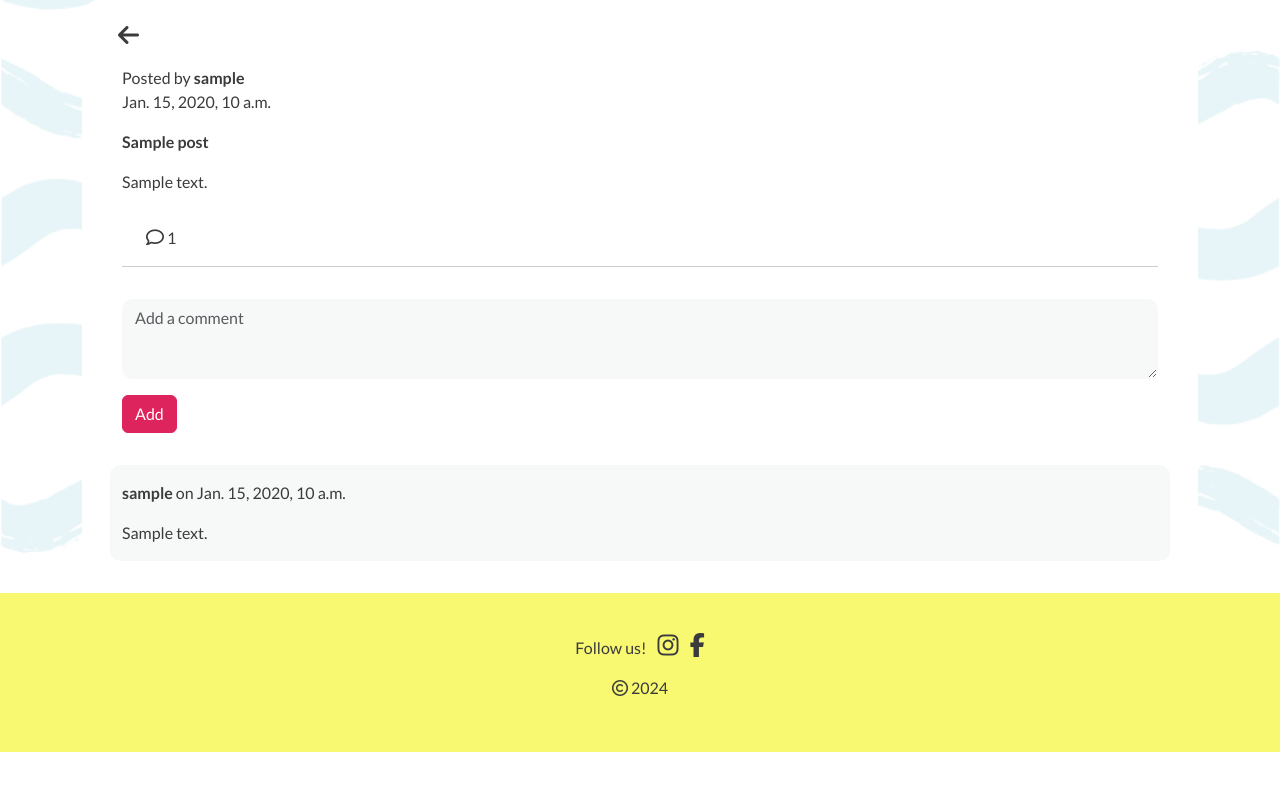
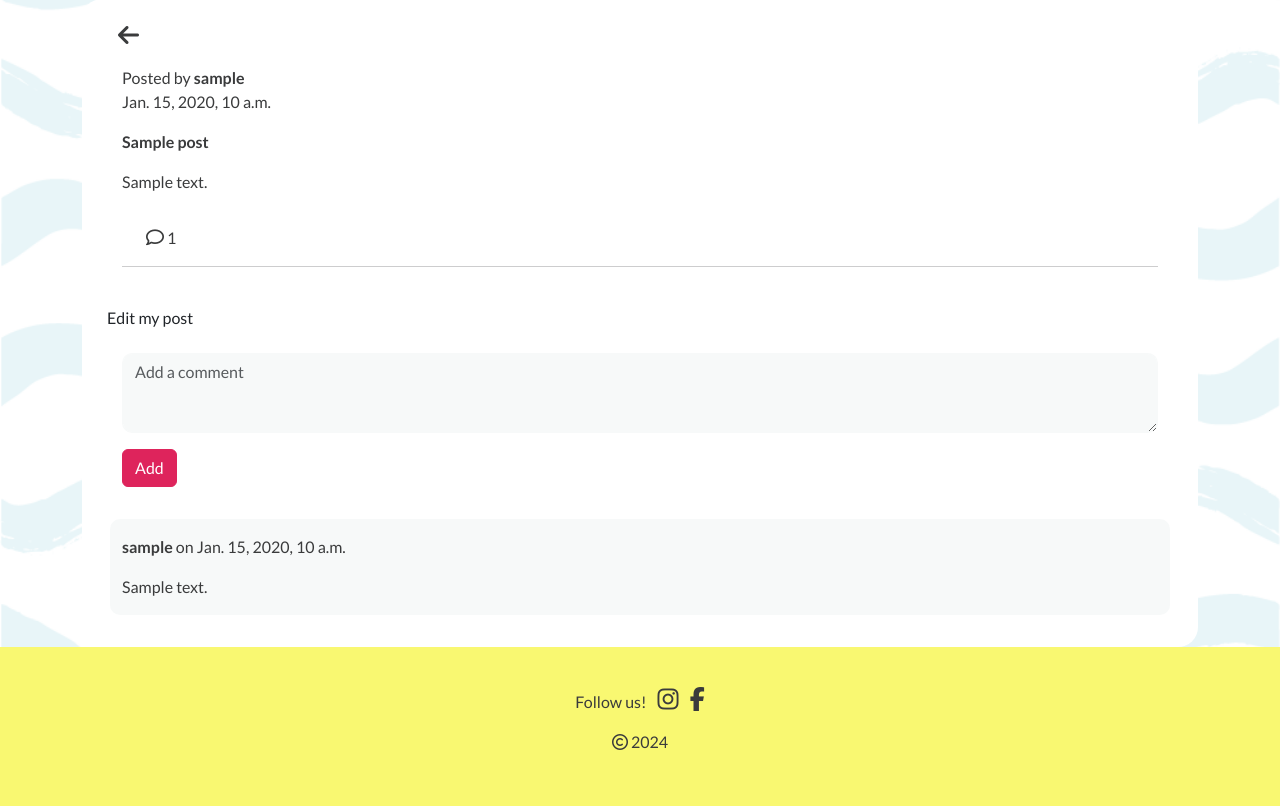
Before and after one commit to lienebriede/jurtaka, a Django app: a page that uses main_forum/templates/main_forum/post_detail.html in a window 1280 px wide. Shown: the part 101-907 px from the top of the page. Before the commit the page ends 853 px from the top, so only its background shows below. Run offline with Django 4.2, Linux system fonts and the light colour scheme; a user stored in the database is signed in; tables that the repository leaves empty hold one stand-in row (values such as "Sample post"); parts of the project's set-up code (start-up, migrations or seed data) failed here and were passed over; some libraries are stand-ins or nearby versions.

Commit message:
Edit post: create view, update urls, create a template, modify templates

```diff
--- a/main_forum/templates/main_forum/post_create.html
+++ b/main_forum/templates/main_forum/post_create.html
@@ -11,5 +11,3 @@
         <div class="pt-5 pb-3"><button class="btn btn-primary center" type="submit">Add</button>
     </form>
 </div>
-
-{% endblock %}
--- a/main_forum/templates/main_forum/post_detail.html
+++ b/main_forum/templates/main_forum/post_detail.html
@@ -1,5 +1,6 @@
 {% extends 'base.html' %}
 {% load crispy_forms_tags %}
+{% load static %}
 
 {% block content %}
 
@@ -24,6 +25,10 @@
             <hr>
         </div>
     </div>
+    <!-- Edit button and link to edit posts -->
+    {% if user.is_authenticated and post.author == user %}
+    <a href="{% url 'post_edit' post.slug %}" class="btn btn-edit">Edit my post</a>
+    {% endif %}
     <!-- Add comment -->
     <div class="row m-3">
         {% if user.is_authenticated %}
@@ -54,3 +59,7 @@
     </div>
 </div>
 {% endblock %}
+
+{% block post-edit-btn %}
+<script src="{% static 'js/post_edit.js' %}"></script>
+{% endblock %}
--- a/main_forum/urls.py
+++ b/main_forum/urls.py
@@ -5,4 +5,5 @@ urlpatterns = [
     path('', views.post_list, name='home'),
     path('post/', views.post_create, name='post_create'),
     path('<slug:slug>/', views.post_detail, name = 'post_detail'),
+    path('<slug:slug>/edit_post/', views.post_edit, name='post_edit'),
 ]
--- a/main_forum/views.py
+++ b/main_forum/views.py
@@ -7,7 +7,7 @@ from .forms import CommentForm, PostForm
 
 def post_list(request):
     """
-    Display all the posts (latest first)
+    View to display all the posts (latest first)
     """
     queryset = Post.objects.filter(status=1).order_by('-created_on')
 
@@ -32,7 +32,7 @@ def post_list(request):
 
 def post_detail(request, slug):
     """
-    Display an individual post
+    View to display an individual post
     """
     queryset = Post.objects.filter(status=1)
     post = get_object_or_404(queryset, slug=slug)
@@ -66,7 +66,7 @@ def post_detail(request, slug):
 
 def post_create(request):
     """
-    Display a form to create a post
+    View to display a form for creating posts
     """
 
     post_form = PostForm()
@@ -91,3 +91,32 @@ def post_create(request):
             'post_form': post_form,
         },
     )
+
+def post_edit(request, slug):
+    """
+    View to edit posts
+    """
+
+    post = get_object_or_404(Post, slug=slug)
+
+    if request.method == "POST":
+        post_form = PostForm(request.POST, instance=post)
+
+        if post_form.is_valid() and post.author == request.user:
+            post_form.save()
+            messages.add_message(request, messages.SUCCESS, 'Your post is updated!')
+            return redirect('post_detail', slug=slug)
+        else:
+            messages.add_message(request, messages.ERROR, 'There was an error updating your post!')
+
+    else:
+        post_form = PostForm(instance=post)
+
+    return render(
+        request,
+        "main_forum/edit_post.html",
+        {
+            'post_form': post_form,
+            'post': post
+        },
+    )
```
Also changed, not shown: main_forum/templates/main_forum/edit_post.html (added, +12 -0 lines).
